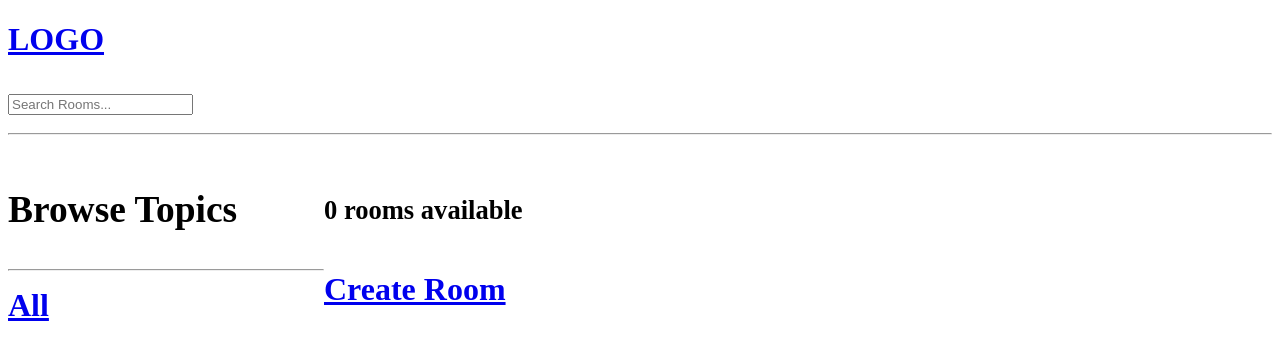
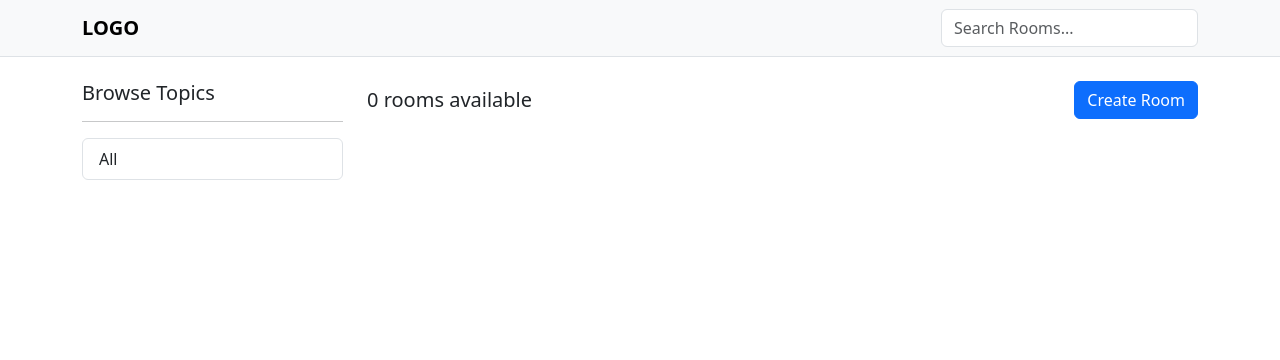
Before and after one commit to jesipr/SocialSite, a Django app: page / in a window 1280 px wide. Shown: the top 360 px of the page. Run offline with Django 4.2, Linux system fonts and the light colour scheme; data that the repository does not hold is empty.

Commit message:
Add Bootstrap styling to templates
Pulls in Bootstrap 5.3.8 via CDN and restyles the navbar, room list,
room detail, and forms with Bootstrap components (cards, list-group,
buttons). RoomForm now adds form-control classes to its widgets so
inputs render styled without template-level hacks.

Co-Authored-By: Claude Sonnet 5 <noreply@anthropic.com>

```diff
--- a/base/forms.py
+++ b/base/forms.py
@@ -5,3 +5,8 @@ class RoomForm(ModelForm):
     class Meta:
         model = Room
         fields = '__all__'
+
+    def __init__(self, *args, **kwargs):
+        super().__init__(*args, **kwargs)
+        for field in self.fields.values():
+            field.widget.attrs.update({'class': 'form-control'})
--- a/base/templates/base/home.html
+++ b/base/templates/base/home.html
@@ -2,44 +2,43 @@
 
 {% block content %}
 
-<style>
-    .home-container {
-        display: grid;
-        grid-template-columns: 1fr 3fr;
-    }
-</style>
+<div class="row">
 
-<div class="home-container">
-
-    <div>
-        <h3>Browse Topics</h3>
+    <div class="col-md-3 mb-4">
+        <h5>Browse Topics</h5>
         <hr>
 
-        <div>
-            <a href="{% url 'home' %}"> All </a>
+        <div class="list-group">
+            <a class="list-group-item list-group-item-action" href="{% url 'home' %}">All</a>
+            {% for topic in topics %}
+                <a class="list-group-item list-group-item-action" href="{% url 'home' %}?q={{ topic.name }}">{{ topic.name }}</a>
+            {% endfor %}
         </div>
-        {% for topic in topics %}
-            <div>
-                <a href="{% url 'home' %}?q={{ topic.name }}">{{ topic.name }}</a>
-            </div>
-        {% endfor %}
     </div>
 
-    <div>
-         <h5>{{room_count}} rooms available</h5>
-        <a href="{% url 'create-room' %}">Create Room</a>
-        <div>
-            {% for room in rooms %}
-            <div>
-                <a href="{% url 'update-room' room.id %}">Edit</a>
-                <a href="{% url 'delete-room' room.id %}">Delete</a>
-                <span>@{{room.host.username}}</span>
-                <h5>{{ room.id }} -- <a href="{% url 'room' room.id %}">{{ room.name }}</a></h5>
-                <small>{{ room.topic }}</small>
-                <hr>
+    <div class="col-md-9">
+        <div class="d-flex justify-content-between align-items-center mb-3">
+            <h5 class="mb-0">{{room_count}} rooms available</h5>
+            <a class="btn btn-primary" href="{% url 'create-room' %}">Create Room</a>
+        </div>
+
+        {% for room in rooms %}
+        <div class="card mb-3">
+            <div class="card-body">
+                <div class="d-flex justify-content-between align-items-start">
+                    <h5 class="card-title mb-1">
+                        <a href="{% url 'room' room.id %}">{{ room.name }}</a>
+                    </h5>
+                    <div>
+                        <a class="btn btn-sm btn-outline-secondary" href="{% url 'update-room' room.id %}">Edit</a>
+                        <a class="btn btn-sm btn-outline-danger" href="{% url 'delete-room' room.id %}">Delete</a>
+                    </div>
+                </div>
+                <h6 class="card-subtitle mb-2 text-muted">{{ room.topic }}</h6>
+                <p class="card-text"><small class="text-muted">@{{room.host.username}}</small></p>
             </div>
-            {% endfor %}
         </div>
+        {% endfor %}
     </div>
 
 </div>
--- a/templates/main.html
+++ b/templates/main.html
@@ -1,18 +1,20 @@
 <!DOCTYPE html>
-<html>
+<html lang="en">
 <head>
     <meta charset='utf-8'>
     <meta http-equiv='X-UA-Compatible' content='IE=edge'>
     <title>Social Site</title>
     <meta name='viewport' content='width=device-width, initial-scale=1'>
-    <!-- <link rel='stylesheet' type='text/css' media='screen' href='main.css'> -->
+    <link href="https://cdn.jsdelivr.net/npm/bootstrap@5.3.8/dist/css/bootstrap.min.css" rel="stylesheet" integrity="sha384-sRIl4kxILFvY47J16cr9ZwB07vP4J8+LH7qKQnuqkuIAvNWLzeN8tE5YBujZqJLB" crossorigin="anonymous">
 </head>
 <body>
     {% include 'navbar.html' %}
 
-    {% block content %}
+    <main class="container py-4">
+        {% block content %}
+        {% endblock %}
+    </main>
 
-    {% endblock %}
-
+    <script src="https://cdn.jsdelivr.net/npm/bootstrap@5.3.8/dist/js/bootstrap.bundle.min.js" integrity="sha384-FKyoEForCGlyvwx9Hj09JcYn3nv7wiPVlz7YYwJrWVcXK/BmnVDxM+D2scQbITxI" crossorigin="anonymous"></script>
 </body>
 </html>
--- a/templates/navbar.html
+++ b/templates/navbar.html
@@ -1,10 +1,9 @@
-<a href="/">
-    <h1>LOGO<h1>
-</a>
+<nav class="navbar navbar-expand-lg navbar-light bg-light border-bottom">
+    <div class="container">
+        <a class="navbar-brand fw-bold" href="/">LOGO</a>
 
-<form method="GET" action="{% url 'home' %}">
-    <input type="text" name="q" placeholder="Search Rooms..."/>
-    <!-- <button>Search</button> -->
-</form>
-
-<hr>
+        <form class="d-flex ms-auto" method="GET" action="{% url 'home' %}">
+            <input class="form-control" type="text" name="q" placeholder="Search Rooms...">
+        </form>
+    </div>
+</nav>
```
Also changed, not shown: base/templates/base/delete.html (+9 -7 lines), base/templates/base/room.html (+7 -1 lines), base/templates/base/room_form.html (+13 -6 lines).
